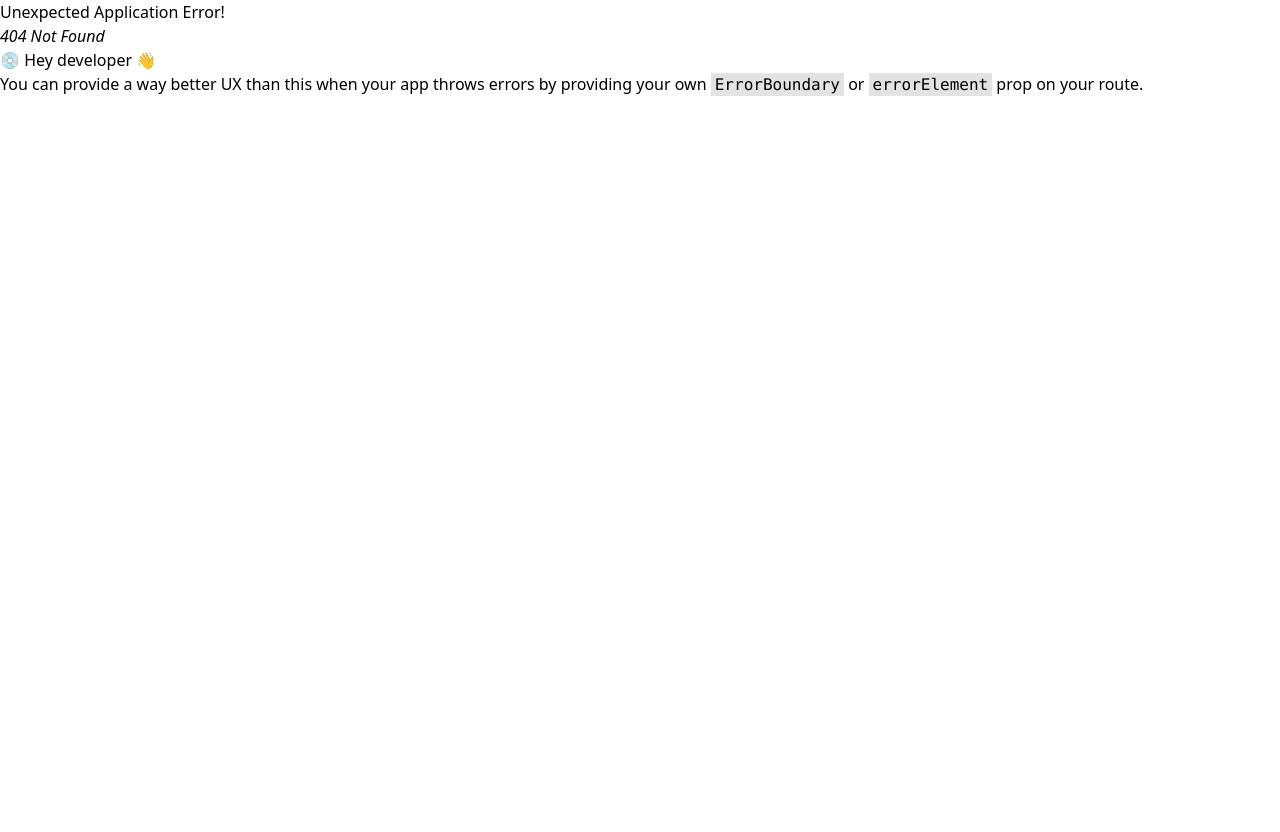
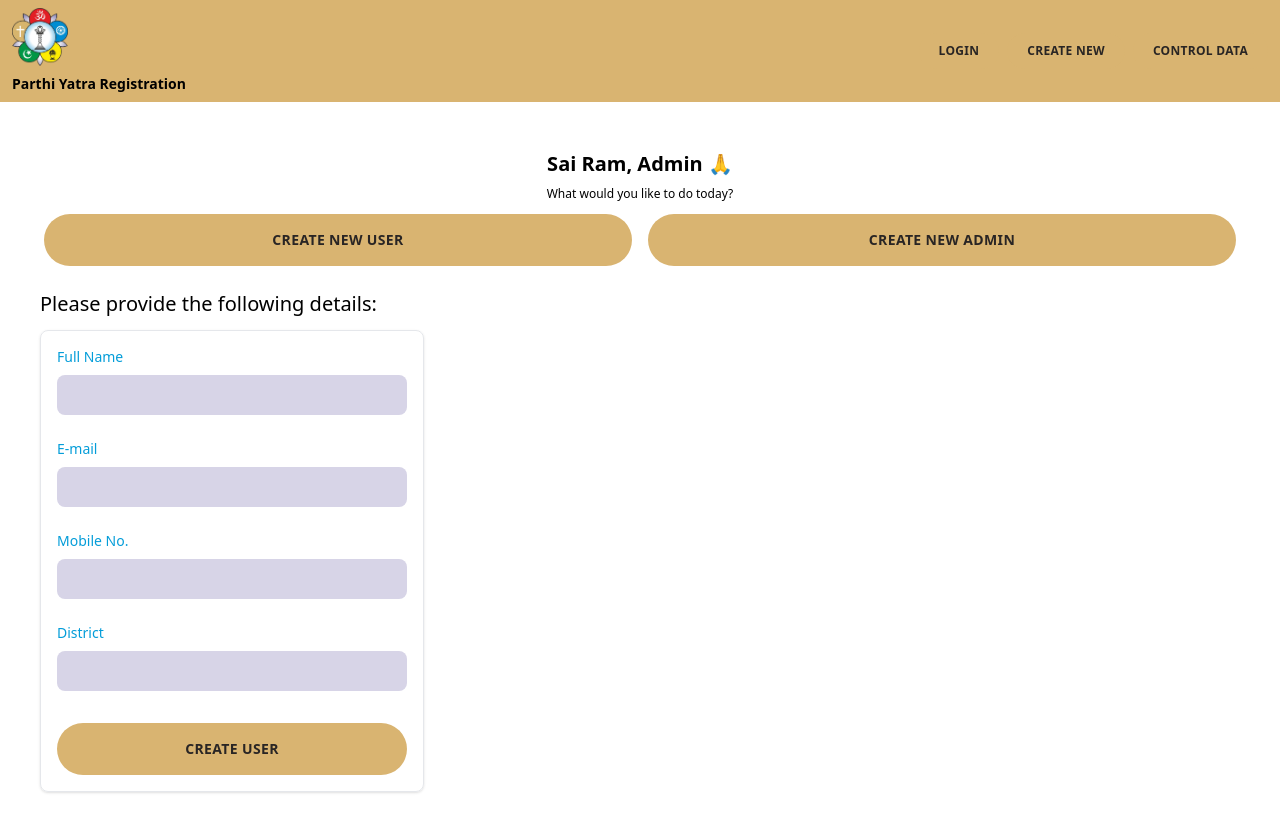
Before and after one commit to himanshm/Parthi-Yatra, a React (Vite) app: page /admin/create-new/user in a window 1280 px wide. Before the commit this address had no page. Before the commit the page ends 800 px from the top, so only its background shows below. Built offline with nearby package versions, Linux system fonts and the light colour scheme.

Commit message:
Add admin routes Add routes to create new users and admins and the required components

```diff
--- a/src/App.tsx
+++ b/src/App.tsx
@@ -10,9 +10,13 @@ import Spinner from './components/UI/Spinner';
 
 const AppLayoutPage = lazy(() => import('./pages/MainNav.tsx'));
 const UserLoginPage = lazy(() => import('./pages/UserLogin.tsx'));
-const UserForgotPassPage = lazy(() => import('./pages/UserForgotPassword.tsx'));
+const UserForgotPassPage = lazy(() => import('./pages/ForgotPassword.tsx'));
 const UserInfoPage = lazy(() => import('./pages/UserInfo.tsx'));
 const YatriDataPage = lazy(() => import('./pages/YatriData.tsx'));
+const AdminPage = lazy(() => import('./pages/Admin.tsx'));
+const CreateNewPage = lazy(() => import('./pages/CreateNew.tsx'));
+const CreateUserPage = lazy(() => import('./pages/CreateUser.tsx'));
+const CreateAdminPage = lazy(() => import('./pages/CreateAdmin.tsx'));
 
 const SuspenseLayout = () => {
   return (
@@ -34,6 +38,12 @@ const Root = (
       />
       <Route path='/user-info' element={<UserInfoPage />} />
       <Route path='/yatri-data' element={<YatriDataPage />} />
+      {/* Apply route protection later below */}
+      <Route path='/admin' element={<AdminPage />} />
+      <Route path='/admin/create-new' element={<CreateNewPage />}>
+        <Route path='user' element={<CreateUserPage />} />
+        <Route path='admin' element={<CreateAdminPage />} />
+      </Route>
     </Route>
   </Route>
 );
--- a/src/components/UI/Header.tsx
+++ b/src/components/UI/Header.tsx
@@ -1,4 +1,5 @@
-import { userNavItems } from '../../utils/app-data';
+import { useLocation } from 'react-router-dom';
+import { userNavItems, adminNavItems } from '../../utils/app-data';
 import logoImg from '../../assets/Org-Logo.png';
 import Logo from './Logo';
 import Button from './Button';
@@ -8,14 +9,18 @@ type HeaderProps = {
 };
 
 function Header({ title }: HeaderProps) {
+  const location = useLocation();
+  const navItems = location.pathname.startsWith('/admin')
+    ? adminNavItems
+    : userNavItems;
   return (
     <div className='flex items-center justify-between px-3 py-2 bg-[#D9B471]'>
       <div className='flex flex-col gap-2'>
         <Logo className='w-14' src={logoImg} alt='org Logo' />
         <h2 className='text-sm font-semibold'>{title}</h2>
       </div>
-      <nav className='flex items-center gap-2'>
-        {userNavItems.map((navItem) => {
+      <nav className='flex items-center gap-2 text-center'>
+        {navItems.map((navItem) => {
           const { id, name, to } = navItem;
           return (
             <Button key={id} btntype='small' to={to}>
--- /dev/null
+++ b/src/components/UI/Login.tsx
@@ -0,0 +1,29 @@
+import { ReactNode } from 'react';
+import Button from './Button';
+import Input from './Input';
+
+type LoginProps = {
+  actions: ReactNode;
+};
+
+function Login({ actions }: LoginProps) {
+  return (
+    <div className='w-full max-w-sm p-4 border rounded-lg shadow'>
+      <form className='space-y-6'>
+        <h5 className='text-xl font-medium text-[#D9B471] text-center'>
+          Sign in
+        </h5>
+        <Input type='text' id='username' label='Username' required />
+        <Input type='password' id='password' label='Password' required />
+
+        <div className='flex items-end'>{actions}</div>
+
+        <Button type='submit' btntype='primary' className='w-full'>
+          Login
+        </Button>
+      </form>
+    </div>
+  );
+}
+
+export default Login;
--- /dev/null
+++ b/src/components/admin/CreateNewForm.tsx
@@ -0,0 +1,28 @@
+import { ReactNode } from 'react';
+import Button from '../UI/Button';
+
+type CreateNewFormProps = {
+  inputs: ReactNode;
+  entity: string;
+};
+
+function CreateNewForm({ inputs, entity }: CreateNewFormProps) {
+  return (
+    <>
+      <p className='text-xl font-medium py-3'>
+        Please provide the following details:
+      </p>
+      <div className='w-full max-w-sm p-4 border rounded-lg shadow'>
+        <form className='space-y-6'>{inputs}</form>
+
+        <div className='mt-8'>
+          <Button btntype='primary' type='submit'>
+            Create {entity}
+          </Button>
+        </div>
+      </div>
+    </>
+  );
+}
+
+export default CreateNewForm;
--- /dev/null
+++ b/src/pages/Admin.tsx
@@ -0,0 +1,24 @@
+import Login from '../components/UI/Login';
+import Button from '../components/UI/Button';
+
+function Admin() {
+  const adminActions = (
+    <Button to='/admin-signup' btntype='textOnly'>
+      Register Here!
+    </Button>
+  );
+  return (
+    <>
+      <div className='py-3'>
+        <h2 className='text-xl font-bold text-center py-2'>Sai Ram 🙏</h2>
+        <p className='text-xs'>
+          Please enter your credentials below to move forward.
+        </p>
+      </div>
+
+      <Login actions={adminActions} />
+    </>
+  );
+}
+
+export default Admin;
--- /dev/null
+++ b/src/pages/CreateAdmin.tsx
@@ -0,0 +1,14 @@
+import Input from '../components/UI/Input';
+import CreateNewForm from '../components/admin/CreateNewForm';
+
+function CreateAdmin() {
+  const userInputs = (
+    <>
+      <Input type='text' label='Full Name' id='full-name' required />
+      <Input type='email' label='E-mail' id='email' required />
+    </>
+  );
+  return <CreateNewForm inputs={userInputs} entity='admin'></CreateNewForm>;
+}
+
+export default CreateAdmin;
--- /dev/null
+++ b/src/pages/CreateNew.tsx
@@ -0,0 +1,37 @@
+import { Outlet } from 'react-router-dom';
+import { useNavigate } from 'react-router-dom';
+import Button from '../components/UI/Button';
+
+function CreateNew() {
+  const navigate = useNavigate();
+
+  const handleCreateUser = () => {
+    navigate('user');
+  };
+
+  const handleCreateAdmin = () => {
+    navigate('admin');
+  };
+
+  return (
+    <>
+      <div>
+        <h2 className='text-xl font-bold text-center py-2'>
+          Sai Ram, Admin 🙏
+        </h2>
+        <p className='text-xs text-center'>What would you like to do today?</p>
+      </div>
+      <div className='flex gap-4 my-3 mx-1'>
+        <Button btntype='primary' onClick={handleCreateUser}>
+          Create New User
+        </Button>
+        <Button btntype='primary' onClick={handleCreateAdmin}>
+          Create New Admin
+        </Button>
+      </div>
+      <Outlet />
+    </>
+  );
+}
+
+export default CreateNew;
--- /dev/null
+++ b/src/pages/CreateUser.tsx
@@ -0,0 +1,16 @@
+import CreateNewForm from '../components/admin/CreateNewForm';
+import Input from '../components/UI/Input';
+
+function CreateUser() {
+  const userInputs = (
+    <>
+      <Input type='text' label='Full Name' id='full-name' required />
+      <Input type='email' label='E-mail' id='email' required />
+      <Input type='text' label='Mobile No.' id='phone' required />
+      <Input type='text' label='District' id='district' required />
+    </>
+  );
+  return <CreateNewForm inputs={userInputs} entity='user'></CreateNewForm>;
+}
+
+export default CreateUser;
--- a/src/pages/UserLogin.tsx
+++ b/src/pages/UserLogin.tsx
@@ -1,29 +1,13 @@
 import Button from '../components/UI/Button';
-import Input from '../components/UI/Input';
+import Login from '../components/UI/Login';
 
 function UserLogin() {
-  return (
-    <div className='w-full max-w-sm p-4 border rounded-lg shadow'>
-      <form className='space-y-6'>
-        <h5 className='text-xl font-medium text-[#D9B471] text-center'>
-          Sign in
-        </h5>
-        <Input type='text' id='username' label='Username' required />
-        <Input type='password' id='password' label='Password' required />
-
-        <div className='flex items-end'>
-          <Button to='/forgot-password' btntype='textOnly'>
-            Lost Password?
-          </Button>
-        </div>
-
-        {/* Maybe create a separate component for button */}
-        <Button type='submit' btntype='primary' className='w-full'>
-          Login
-        </Button>
-      </form>
-    </div>
+  const userActions = (
+    <Button to='/forgot-password' btntype='textOnly'>
+      Lost Password?
+    </Button>
   );
+  return <Login actions={userActions} />;
 }
 
 export default UserLogin;
--- a/src/utils/app-data.ts
+++ b/src/utils/app-data.ts
@@ -17,6 +17,24 @@ export const userNavItems: NavItem[] = [
   },
 ];
 
+export const adminNavItems: NavItem[] = [
+  {
+    id: '1',
+    name: 'Login',
+    to: '/admin',
+  },
+  {
+    id: '2',
+    name: 'Create New',
+    to: '/admin/create-new',
+  },
+  {
+    id: '3',
+    name: 'Control Data',
+    to: 'admin/data-control',
+  },
+];
+
 export const trains = [
   '17603 (काचेगुड़ा एक्सप्रेस)',
   '12628 (कर्नाटका एक्सप्रेस)',
```
Also changed, not shown: src/pages/ForgotPassword.tsx (renamed from src/pages/UserForgotPassword.tsx).
